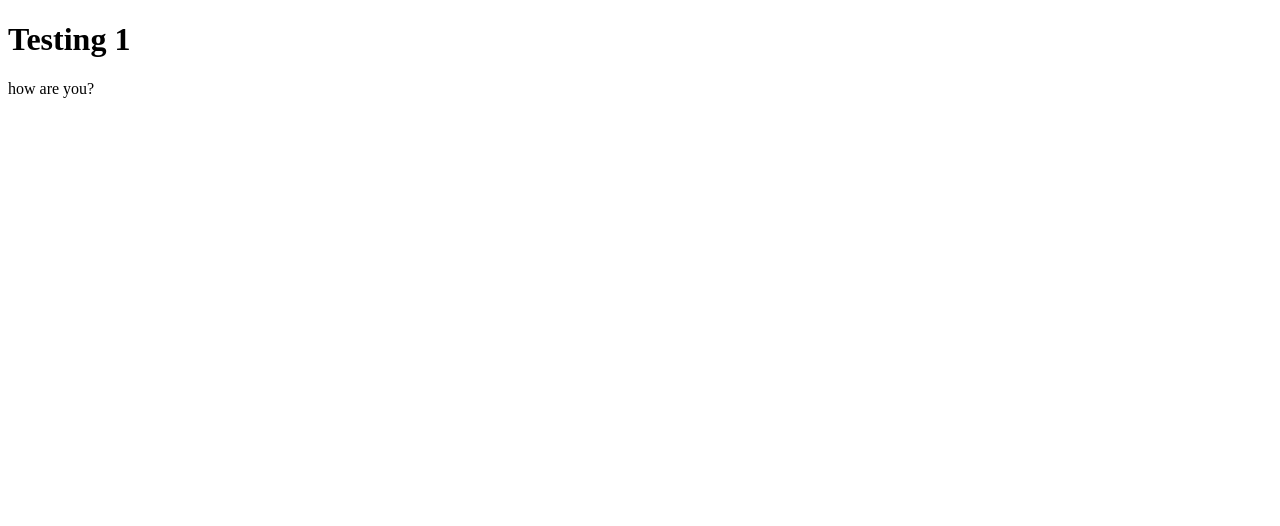
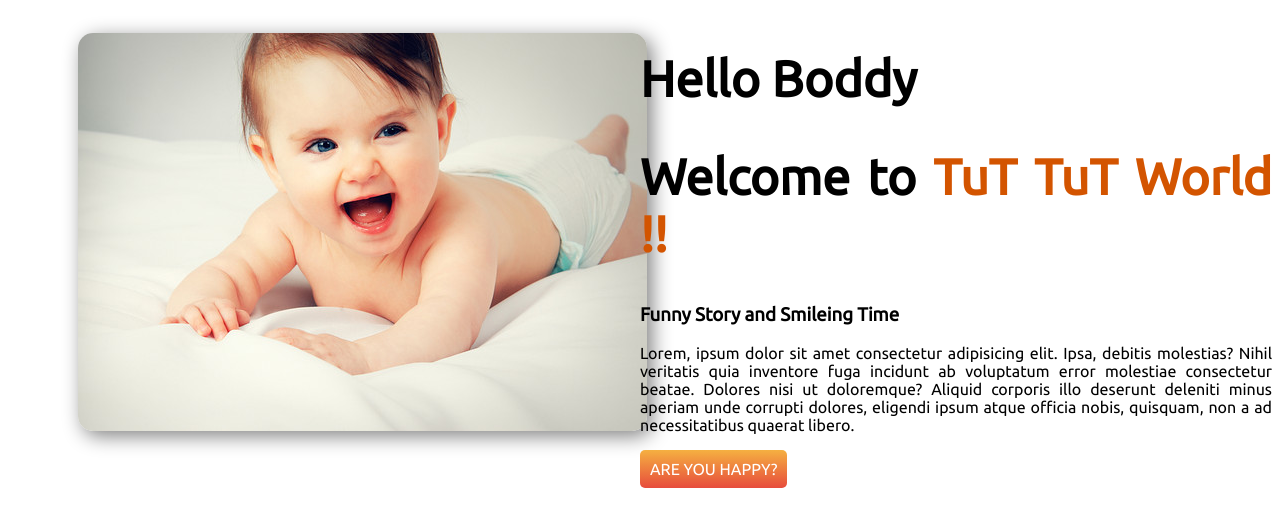
Before and after one commit to mdmahfujarrahman/babys-world, a plain HTML site: page index.html in a window 1280 px wide. Drawn offline with Linux system fonts and the light colour scheme; a web font is replaced by a local one.

Commit message:
head-bio added

```diff
--- a/index.html
+++ b/index.html
@@ -1,13 +1,39 @@
 <!DOCTYPE html>
 <html lang="en">
+
 <head>
     <meta charset="UTF-8">
     <meta http-equiv="X-UA-Compatible" content="IE=edge">
     <meta name="viewport" content="width=device-width, initial-scale=1.0">
-    <title>Test</title>
+    <title>Practice</title>
+    <link rel="stylesheet" href="style.css">
+    <link rel="preconnect" href="https://fonts.googleapis.com">
+    <link rel="preconnect" href="https://fonts.gstatic.com" crossorigin>
+    <link
+        href="https://fonts.googleapis.com/css2?family=Montserrat&family=Open+Sans:wght@300;400&family=Roboto+Slab:wght@300&family=Twinkle+Star&family=Ubuntu&display=swap"
+        rel="stylesheet">
 </head>
+
 <body>
-    <h1>Testing 1</h1>
-    <p>how are you?</p>
+    <section>
+        <div class="head-bio">
+            <img class="head-img" src="img/baby.jpg" alt="">
+        </div>
+        <div class="head-bio">
+            <h1>Hello Boddy</h1>
+            <h1>Welcome to <span class="brand-color">TuT TuT World !!</span></h1>
+            <h3>Funny Story and Smileing Time</h3>
+            <p>Lorem, ipsum dolor sit amet consectetur adipisicing elit. Ipsa, debitis molestias? Nihil veritatis quia
+                inventore
+                fuga incidunt ab voluptatum error molestiae consectetur beatae. Dolores nisi ut doloremque? Aliquid
+                corporis
+                illo deserunt deleniti minus aperiam unde corrupti dolores, eligendi ipsum atque officia nobis,
+                quisquam,
+                non a
+                ad necessitatibus quaerat libero.</p>
+            <a href="#" class="btn">ARE YOU HAPPY?</a>
+        </div>
+    </section>
 </body>
+
 </html>
--- /dev/null
+++ b/style.css
@@ -0,0 +1,38 @@
+*{
+
+}
+body{
+    font-family: 'Ubuntu', sans-serif;;
+}
+section{
+    display: flex;
+
+}
+.head-bio{
+    width: 50%;
+    text-align: justify;
+
+}
+.head-bio p{
+    padding-bottom: 10px;
+}
+.head-img{
+    margin-left: 70px;
+    margin-top: 25px;
+    border-radius: 15px;
+    box-shadow: 5px 5px 20px gray;
+}
+.head-bio h1{
+    font-size: 50px;
+}
+.brand-color{
+    color: #D35400;
+}
+.btn{
+    text-decoration: none;
+    background-image: linear-gradient(#F5B041, #E74C3C );
+    padding: 10px;
+    color: white;
+    border-radius: 5px;
+    margin-top: 20px;
+}
```
Also changed, not shown: test1/index.html (deleted, +0 -2 lines), img/baby.jpg (added).
